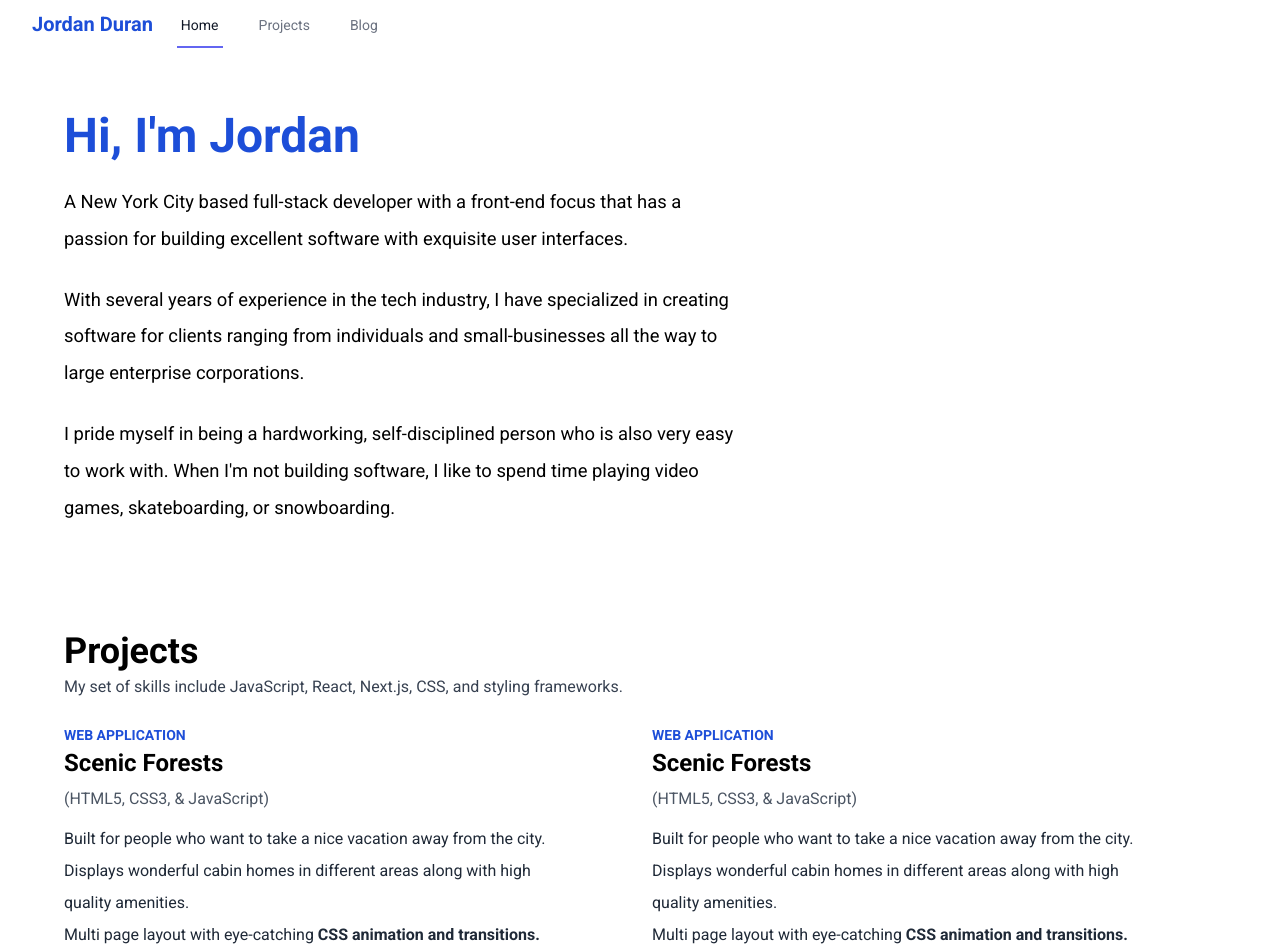
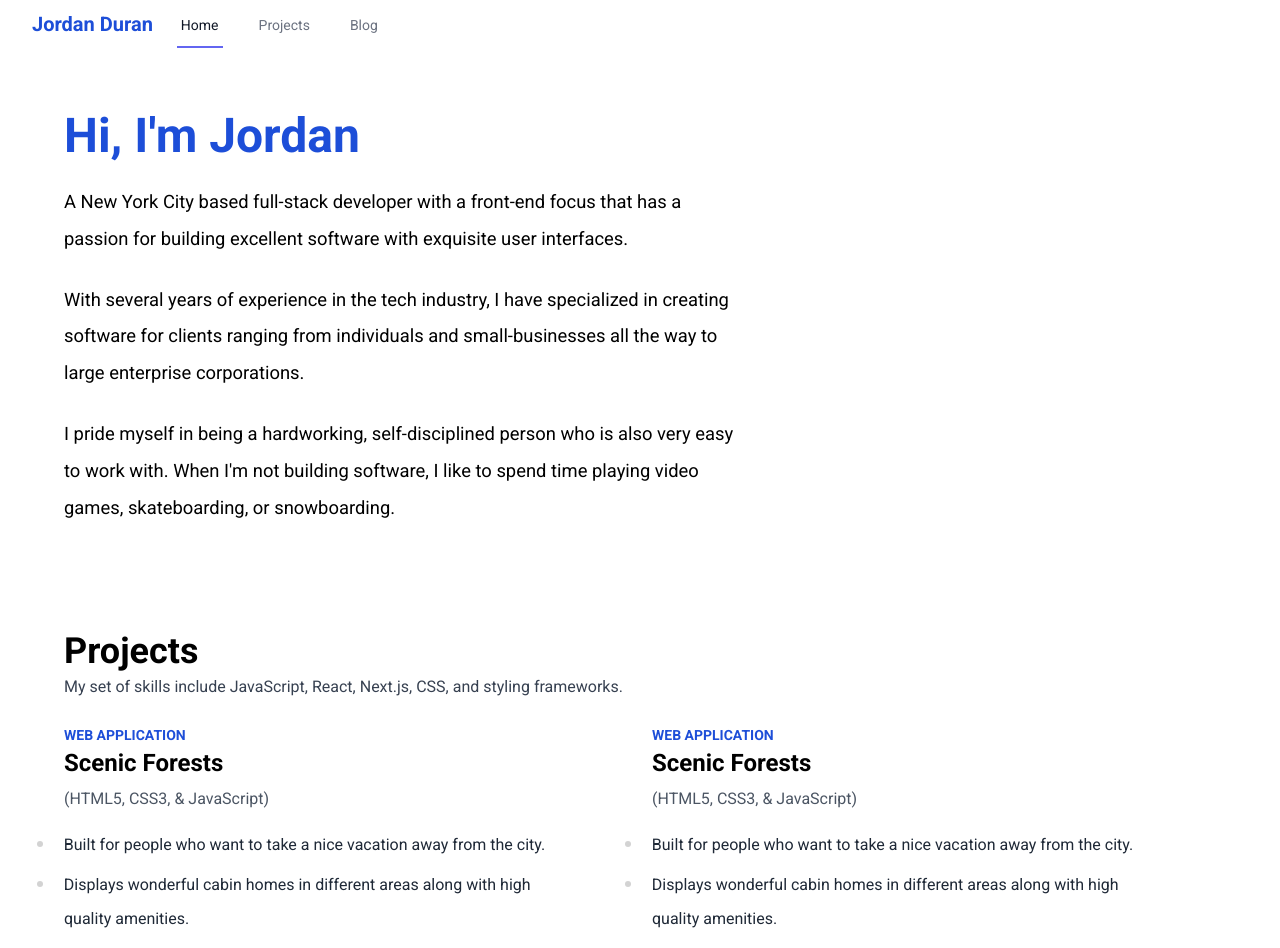
Before and after one commit to jordanduran/port, a Next.js app: page / in a window 1280 px wide. Shown: the top 948 px of the page. Built offline with nearby package versions, Linux system fonts and the light colour scheme.

Commit message:
ProjectSection component styling

```diff
--- a/styles/globals.css
+++ b/styles/globals.css
@@ -25,3 +25,20 @@ h6 {
 .hero-bio {
   font-size: 1.15em;
 }
+
+/* Projects Component*/
+
+.project-list {
+  list-style: disc;
+  list-style-position: inside;
+}
+
+.project-list::marker {
+  color: rgb(211, 211, 211);
+  font-size: 20px;
+}
+
+li {
+  list-style-position: inside;
+  text-indent: -1.7em;
+}
```
